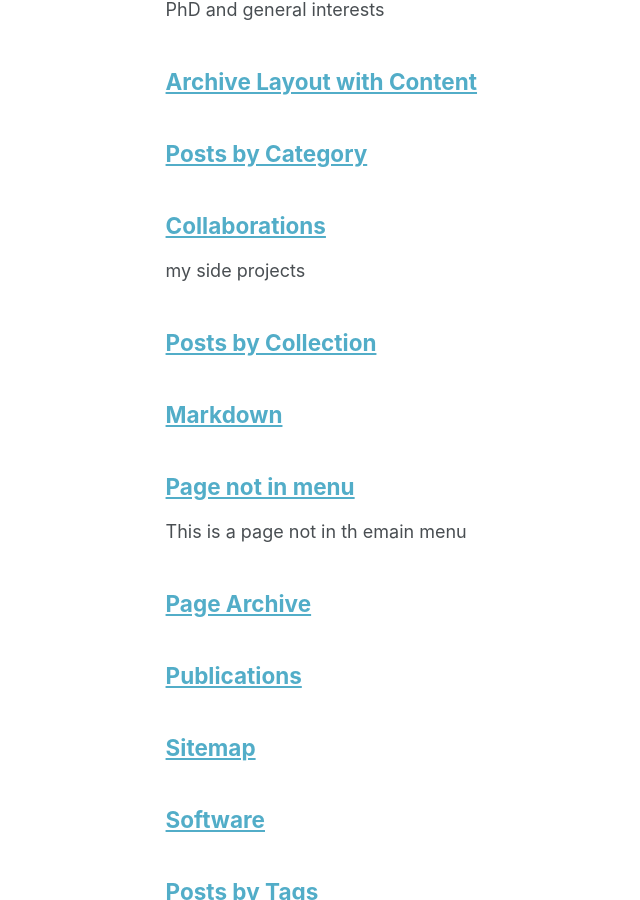
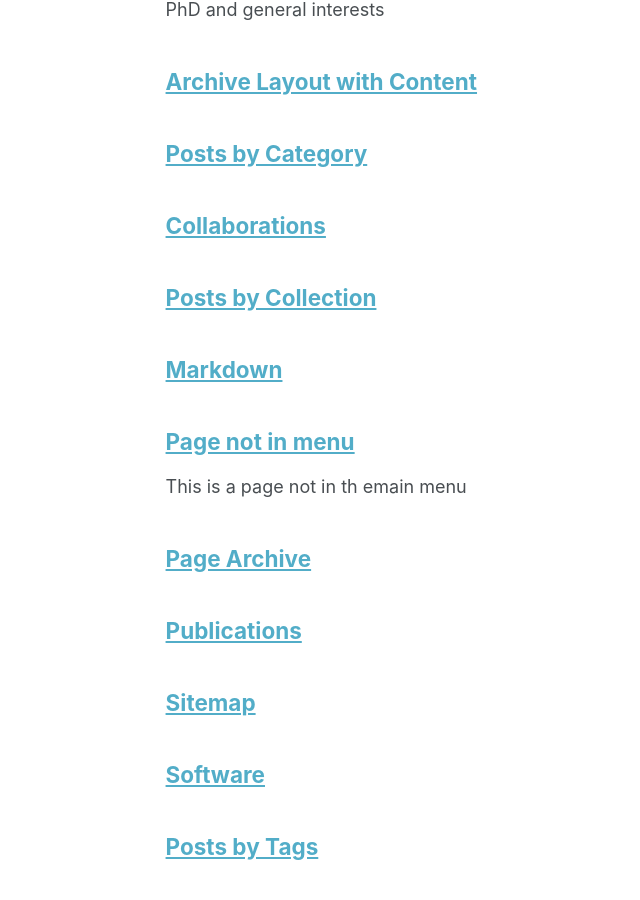
Before and after one commit to simeonqs/simeonqs.github.io, a Jekyll site: the page built from _pages/page-archive.html, in a window 1280 px wide and 900 px high, scrolled down 357 px. Shown: the whole window, without its empty margins (116-756 px from the left). Built offline with Jekyll 4.4.1, drawn with Linux system fonts in a browser that asks for light colours.

Commit message:
Minor edit collaborations.md.

```diff
--- a/_pages/collaborations.md
+++ b/_pages/collaborations.md
@@ -1,7 +1,7 @@
 ---
 permalink: /collaborations/
 title: "Collaborations"
-excerpt: "my side projects"
+excerpt: ""
 author_profile: true
 ---
 
```
